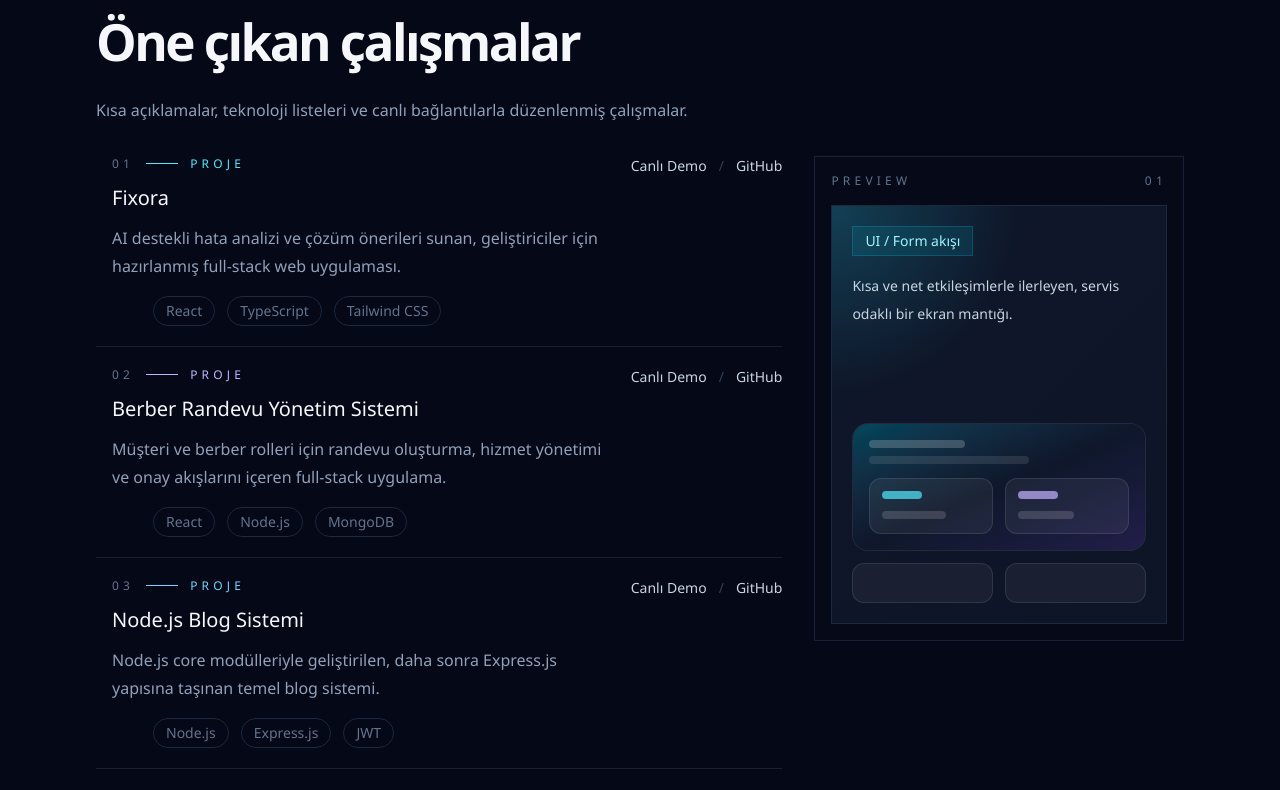
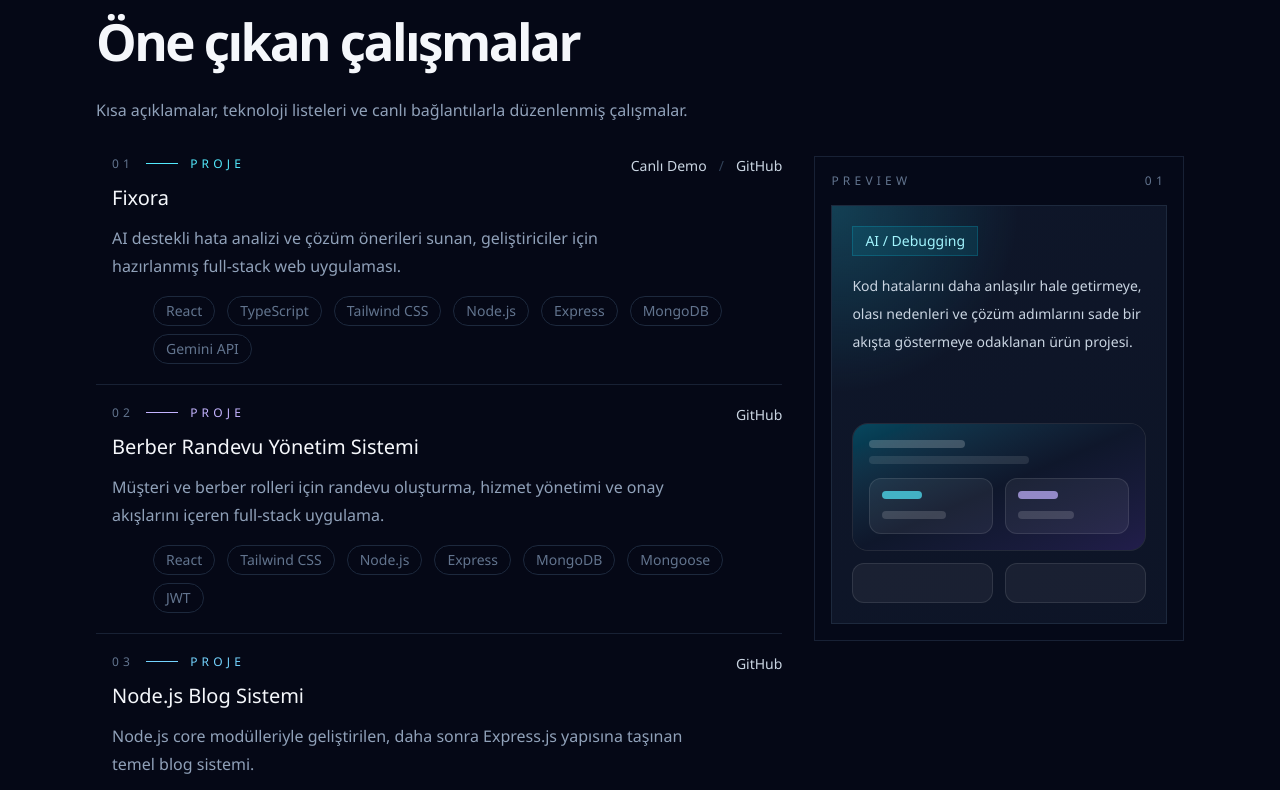
Before and after one commit to EnessCansever/enes-portfolio, a React (Vite) app: page / in a window 1280 px wide. Shown: the part 2000-2790 px from the top of the page. Built offline with nearby package versions, Linux system fonts and the light colour scheme.

Commit message:
feat: add portfolio content and links

```diff
--- a/src/components/Footer.tsx
+++ b/src/components/Footer.tsx
@@ -3,7 +3,6 @@ export function Footer() {
     <footer className="app-container pb-8 pt-2 sm:pb-10">
       <div className="border-t border-slate-800/70 pt-6 text-sm text-slate-500 sm:flex sm:items-center sm:justify-between">
         <p>© 2026 Enes Cansever. React, TypeScript ve Tailwind CSS ile geliştirildi.</p>
-        <p>Minimal portfolyo iskeleti.</p>
       </div>
     </footer>
   )
--- a/src/components/Projects.tsx
+++ b/src/components/Projects.tsx
@@ -82,23 +82,29 @@ export function Projects() {
                   </div>
 
                   <div className="flex flex-wrap items-center gap-3 text-sm">
+                    {project.liveUrl !== '#' && (
                       <a
                         href={project.liveUrl}
                         className="text-slate-300 transition duration-300 hover:translate-x-0.5 hover:text-cyan-300 focus-visible:text-cyan-300"
-                      target={project.liveUrl === '#' ? undefined : '_blank'}
-                      rel={project.liveUrl === '#' ? undefined : 'noreferrer'}
+                        target="_blank"
+                        rel="noreferrer"
                       >
                         Canlı Demo
                       </a>
+                    )}
+                    {project.liveUrl !== '#' && project.githubUrl !== '#' && (
                       <span className="text-slate-700">/</span>
+                    )}
+                    {project.githubUrl !== '#' && (
                       <a
                         href={project.githubUrl}
                         className="text-slate-300 transition duration-300 hover:translate-x-0.5 hover:text-cyan-300 focus-visible:text-cyan-300"
-                      target={project.githubUrl === '#' ? undefined : '_blank'}
-                      rel={project.githubUrl === '#' ? undefined : 'noreferrer'}
+                        target="_blank"
+                        rel="noreferrer"
                       >
                         GitHub
                       </a>
+                    )}
                   </div>
                 </div>
 
--- a/src/data/portfolio.ts
+++ b/src/data/portfolio.ts
@@ -11,7 +11,7 @@ import type {
 
 export const navigationItems: NavigationItem[] = [
   { label: 'Hakkımda', href: '#about' },
-  { label: 'Yetenekler', href: '#skills' },
+  { label: 'Yetkinlikler', href: '#skills' },
   { label: 'Projeler', href: '#projects' },
   { label: 'Deneyim', href: '#experience' },
   { label: 'Odak Alanlarım', href: '#focus' },
@@ -62,42 +62,32 @@ export const projectItems: ProjectItem[] = [
   {
     name: 'Fixora',
     description: 'AI destekli hata analizi ve çözüm önerileri sunan, geliştiriciler için hazırlanmış full-stack web uygulaması.',
-    stack: ['React', 'TypeScript', 'Tailwind CSS'],
-    liveUrl: '#',
-    githubUrl: '#',
-    previewLabel: 'UI / Form akışı',
-    previewText: 'Kısa ve net etkileşimlerle ilerleyen, servis odaklı bir ekran mantığı.',
+    stack: ['React', 'TypeScript', 'Tailwind CSS', 'Node.js', 'Express', 'MongoDB', 'Gemini API'],
+    liveUrl: 'https://getfixora.dev/',
+    githubUrl: 'https://github.com/EnessCansever/fixora',
+    previewLabel: 'AI / Debugging',
+    previewText: 'Kod hatalarını daha anlaşılır hale getirmeye, olası nedenleri ve çözüm adımlarını sade bir akışta göstermeye odaklanan ürün projesi.',
     accent: 'cyan',
   },
   {
     name: 'Berber Randevu Yönetim Sistemi',
     description: 'Müşteri ve berber rolleri için randevu oluşturma, hizmet yönetimi ve onay akışlarını içeren full-stack uygulama.',
-    stack: ['React', 'Node.js', 'MongoDB'],
+    stack: ['React', 'Tailwind CSS', 'Node.js', 'Express', 'MongoDB', 'Mongoose', 'JWT'],
     liveUrl: '#',
-    githubUrl: '#',
-    previewLabel: 'Operasyon / Takvim',
-    previewText: 'Günlük kullanımı kolaylaştıran, hızlı karar alınan bir randevu akışı.',
+    githubUrl: 'https://github.com/EnessCansever/barber-appointment-management-system',
+    previewLabel: 'Full-Stack / Randevu',
+    previewText: 'Rol bazlı kullanıcı akışı, hizmet yönetimi ve randevu durumlarını yönetmeye odaklanan full-stack proje.',
     accent: 'violet',
   },
   {
     name: 'Node.js Blog Sistemi',
     description: 'Node.js core modülleriyle geliştirilen, daha sonra Express.js yapısına taşınan temel blog sistemi.',
-    stack: ['Node.js', 'Express.js', 'JWT'],
+    stack: ['Node.js', 'Express.js', 'File System', 'Events', 'REST'],
     liveUrl: '#',
-    githubUrl: '#',
-    previewLabel: 'API / İçerik',
-    previewText: 'Yazı yönetimi ve kullanıcı akışını birlikte taşıyan sade bir backend kurgusu.',
+    githubUrl: 'https://github.com/EnessCansever/basit-blog-sistemi',
+    previewLabel: 'Node.js / Backend',
+    previewText: 'Routing, dosya işlemleri, event sistemi ve temel backend mantığını öğrenmek için geliştirilmiş blog uygulaması.',
     accent: 'blue',
-  },
-  {
-    name: 'React Mini Projeler',
-    description: 'React temellerini pekiştirmek için geliştirilen küçük uygulamalar ve arayüz denemeleri.',
-    stack: ['React', 'Tailwind CSS', 'JavaScript'],
-    liveUrl: '#',
-    githubUrl: '#',
-    previewLabel: 'Deneme / UI',
-    previewText: 'Kısa öğrenme iterasyonlarıyla ilerleyen küçük ve temiz örnekler.',
-    accent: 'cyan',
   },
 ]
 
@@ -137,13 +127,14 @@ export const contactItems: ContactItem[] = [
   },
   {
     label: 'LinkedIn',
-    value: 'LinkedIn profili',
-    href: '#',
+    value: 'linkedin.com/in/enes-cansever-478766244',
+    href: 'https://www.linkedin.com/in/enes-cansever-478766244/',
+    external: true,
   },
   {
     label: 'GitHub',
-    value: 'enesscansever',
-    href: 'https://github.com/enesscansever',
+    value: 'github.com/EnessCansever',
+    href: 'https://github.com/EnessCansever',
     external: true,
   },
 ]
```
Lines whose indentation alone changed are shown as unchanged.
